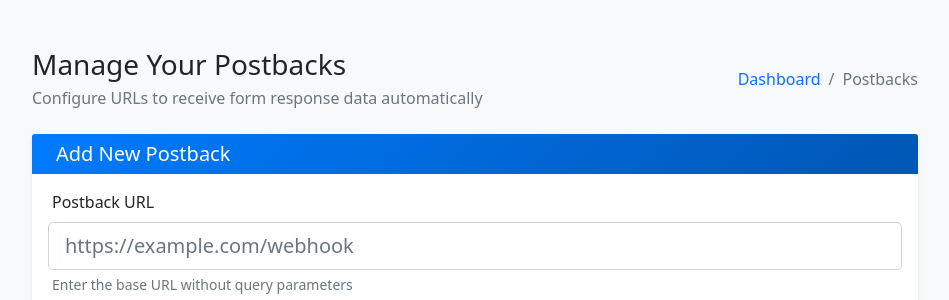
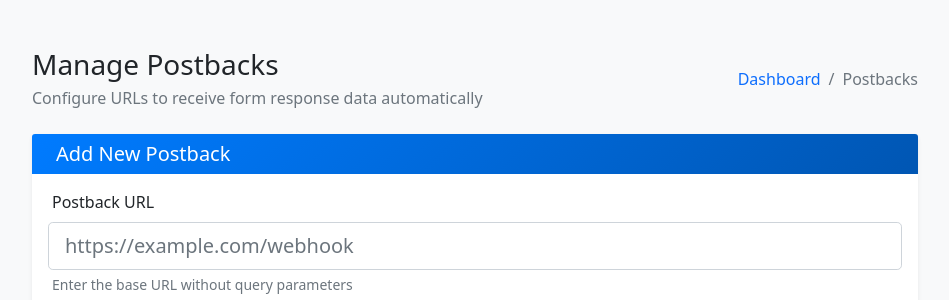
Before and after one commit to AyushSoni14/Google-Form-Clone, a Flask app: page /postbacks in a window 1280 px wide. Shown: the part 58-358 px from the top of the page, without its empty margins (165-1114 px from the left). Run offline with Flask 3, Linux system fonts and the light colour scheme; a user stored in the database is signed in; some libraries are stand-ins or nearby versions.

Commit message:
Update manage_postbacks.html

```diff
--- a/templates/manage_postbacks.html
+++ b/templates/manage_postbacks.html
@@ -9,7 +9,7 @@
             <!-- Header Section -->
             <div class="d-flex justify-content-between align-items-center mb-4">
                 <div>
-                    <h1 class="h3 mb-1 text-gray-800">Manage Your Postbacks</h1>
+                    <h1 class="h3 mb-1 text-gray-800">Manage Postbacks</h1>
                     <p class="text-muted mb-0">Configure URLs to receive form response data automatically</p>
                 </div>
                 <nav aria-label="breadcrumb">
```
